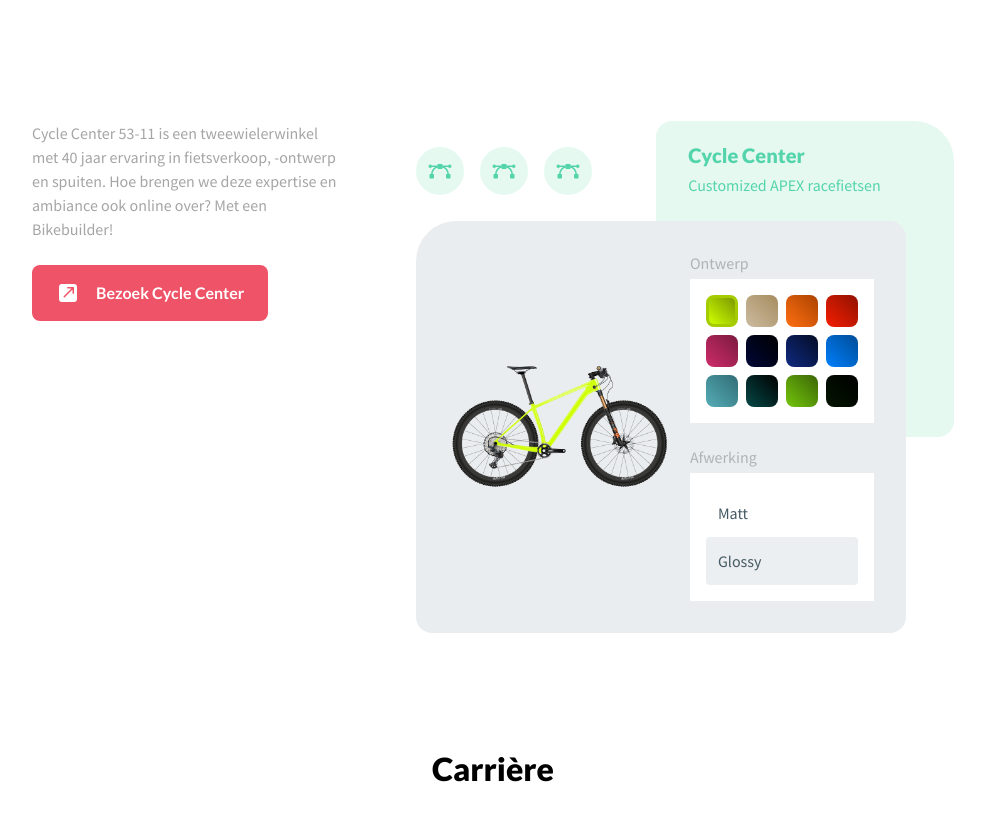
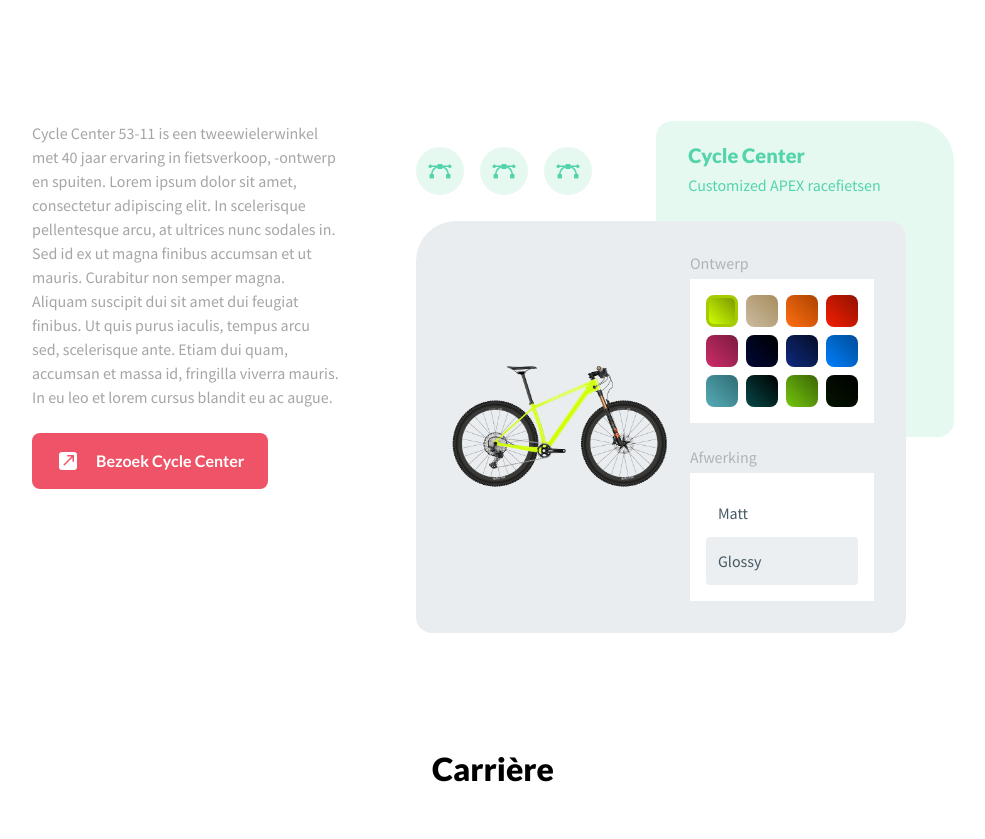
Before and after one commit to bartkoelewijnnl/bart-koelewijn, a Next.js app: page / in a window 1280 px wide. Shown: the part 1420-2259 px from the top of the page, without its empty margins (147-1132 px from the left). Built offline with nearby package versions, Linux system fonts and the light colour scheme.

Commit message:
Temp text filler, temp disable dark/light mode.

```diff
--- a/pages/index.tsx
+++ b/pages/index.tsx
@@ -24,7 +24,7 @@
                 <meta name="description" content="Generated by create next app" />
                 <link rel="icon" href="/favicon.ico" />
             </Head>
-            <FormSwitch checked={isDark} onChange={(event) => setIsDark(event.target.checked)} />
+            {/* <FormSwitch checked={isDark} onChange={(event) => setIsDark(event.target.checked)} /> */}
             <Intro>
                 <Container>
                     <Row>
@@ -68,8 +68,8 @@
                     </Paragraph>
                     <Paragraph>
                         De app is geschreven in React Native. Ik heb elk front-end scherm opgezet vanuit een (Adobe XD) ontwerp bestand. De
-                        leukste uitdaging was het uitwerken van een graadmeter op het score scherm. Dit heb ik gedaan met SVG en
-                        &apos;React Native Animated&apos;.
+                        leukste uitdaging was het uitwerken van een graadmeter op het score scherm. Dit heb ik gedaan met SVG en &apos;React
+                        Native Animated&apos;.
                     </Paragraph>
                     <Paragraph isItalic>Denk jij de hoogste score te halen, test je kennis hiernaast of download de app.</Paragraph>
                     <Margin bottom={3.5}>
@@ -107,8 +107,11 @@
                     title="Cycle Center"
                 >
                     <Paragraph>
-                        Cycle Center 53-11 is een tweewielerwinkel met 40 jaar ervaring in fietsverkoop, -ontwerp en spuiten. Hoe brengen we
-                        deze expertise en ambiance ook online over? Met een Bikebuilder!
+                        Cycle Center 53-11 is een tweewielerwinkel met 40 jaar ervaring in fietsverkoop, -ontwerp en spuiten. Lorem ipsum
+                        dolor sit amet, consectetur adipiscing elit. In scelerisque pellentesque arcu, at ultrices nunc sodales in. Sed id
+                        ex ut magna finibus accumsan et ut mauris. Curabitur non semper magna. Aliquam suscipit dui sit amet dui feugiat
+                        finibus. Ut quis purus iaculis, tempus arcu sed, scelerisque ante. Etiam dui quam, accumsan et massa id, fringilla
+                        viverra mauris. In eu leo et lorem cursus blandit eu ac augue.
                     </Paragraph>
                     <Button
                         href="https://configurator.apexbikes.cc/"
--- a/providers/ThemeProvider.tsx
+++ b/providers/ThemeProvider.tsx
@@ -57,7 +57,8 @@
     // Render.
     return (
         <ThemeContext.Provider value={{ isDark, setIsDark: handleOnThemeChange }}>
-            <EmotionThemeProvider theme={isDark ? ThemeDark : ThemeLight}>{children}</EmotionThemeProvider>
+            {/* <EmotionThemeProvider theme={isDark ? ThemeDark : ThemeLight}>{children}</EmotionThemeProvider> */}
+            <EmotionThemeProvider theme={ThemeLight}>{children}</EmotionThemeProvider>
         </ThemeContext.Provider>
     );
 };
```
